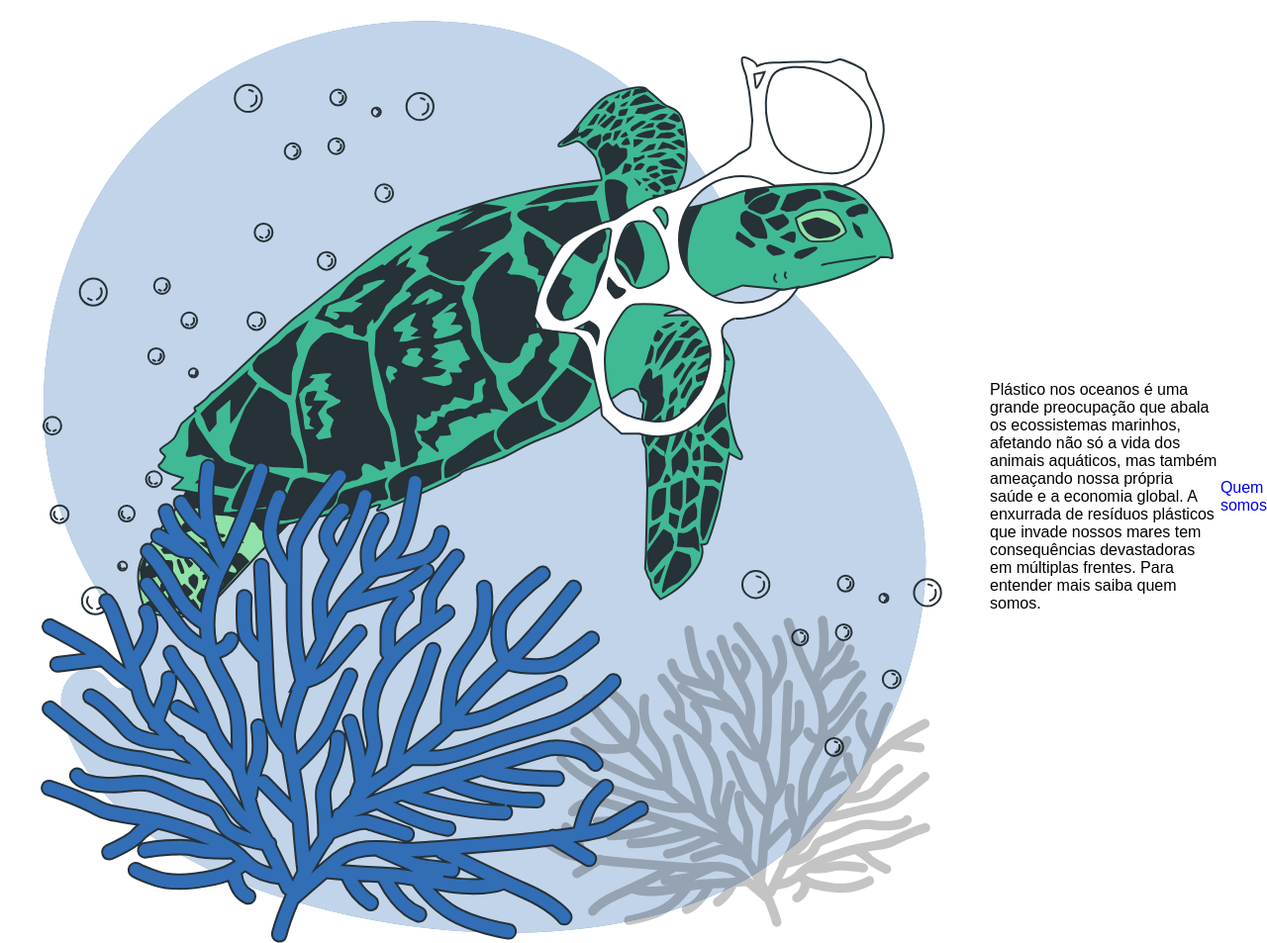
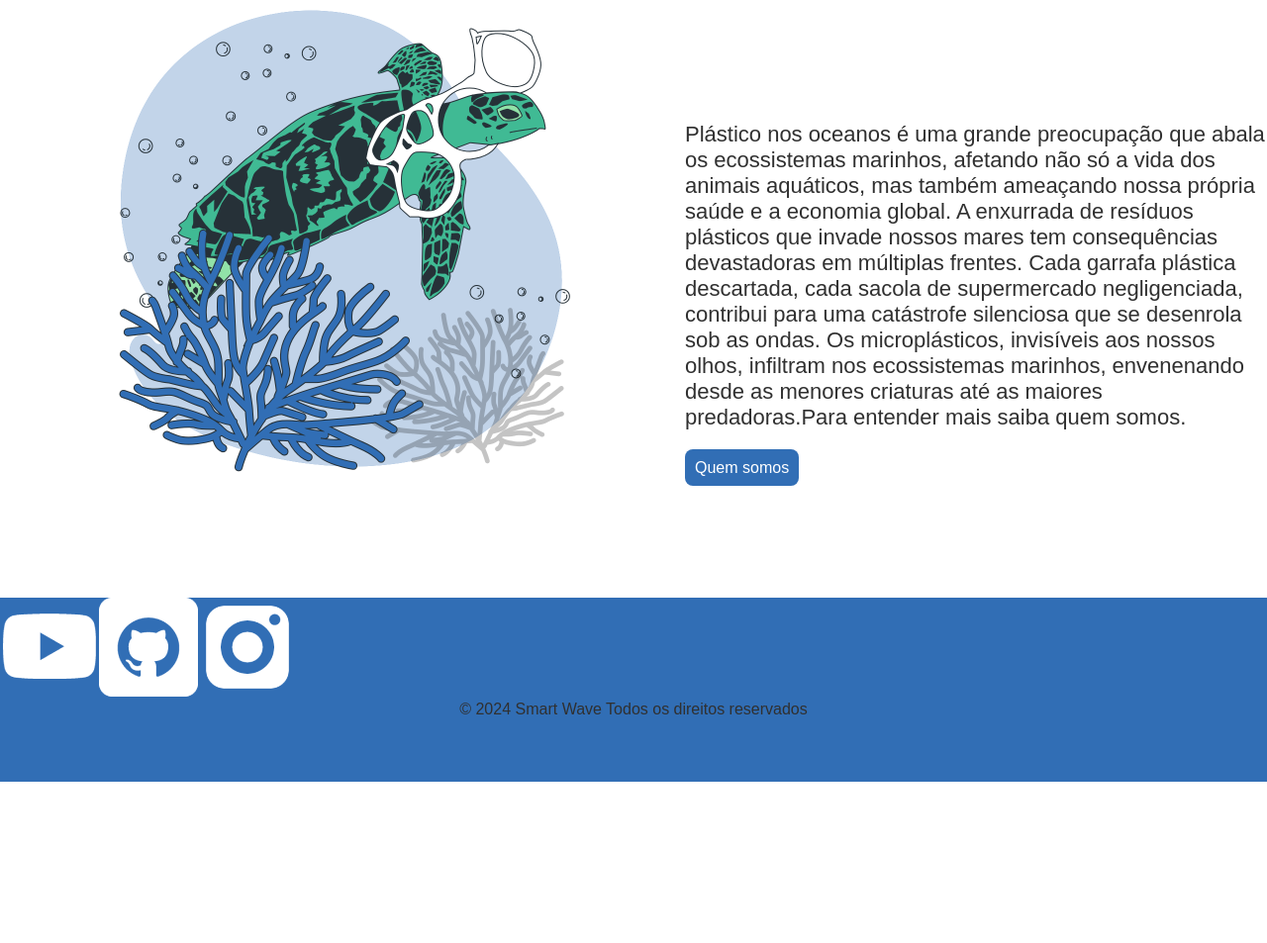
Before and after one commit to IgorWJ/pag_smart_wave, a plain HTML site: page index.html in a window 1280 px wide. Shown: the part 880-1833 px from the top of the page at 99% size. After the commit the page ends 1670 px from the top, so only its background shows below. Drawn offline with Linux system fonts and the light colour scheme.

Commit message:
pag_inicial_parte 2

```diff
--- a/index.html
+++ b/index.html
@@ -18,10 +18,10 @@
         </nav>
     </header>
 <main>
-    <section>
+    <section id="section1">
         <div class="main-text">
         <h1>Smart Wave: Ondas Inteligentes, Oceanos Protegidos.</h1>
-        <p>A Smart Wave é uma iniciativa, em parceria com empresas parceiras interessadas, que visa promover a reciclagem de plásticos de forma conveniente, diretamente das casas das pessoas. </p>
+        <p>A Smart Wave é uma iniciativa, em parceria com empresas parceiras interessadas, que visa promover a reciclagem de plásticos de forma conveniente, diretamente das casas das pessoas. Através de um sistema intuitivo, os usuários podem solicitar a coleta de plásticos recicláveis em suas residências e em troca, os usuários recebem uma gorjeta como incentivo pela separação e entrega adequada dos resíduos recicláveis. </p>
         <a href="https://www.youtube.com/watch?v=TpOUnFI34zg">Saiba mais</a>
     </div>
     <div class="main-img">
@@ -29,12 +29,14 @@
     </div>
     </section>
 
-    <section class="section2">
+    <section id="section2">
         <div class="img2">
         <img src="./img/tartaruga.png" alt="imagem de uma tartaruga marinha">
         </div>
-        <p>Plástico nos oceanos é uma grande preocupação que abala os ecossistemas marinhos, afetando não só a vida dos animais aquáticos, mas também ameaçando nossa própria saúde e a economia global. A enxurrada de resíduos plásticos que invade nossos mares tem consequências devastadoras em múltiplas frentes. Para entender mais saiba quem somos.</p>
+        <div class="text2">
+        <p>Plástico nos oceanos é uma grande preocupação que abala os ecossistemas marinhos, afetando não só a vida dos animais aquáticos, mas também ameaçando nossa própria saúde e a economia global. A enxurrada de resíduos plásticos que invade nossos mares tem consequências devastadoras em múltiplas frentes. Cada garrafa plástica descartada, cada sacola de supermercado negligenciada, contribui para uma catástrofe silenciosa que se desenrola sob as ondas. Os microplásticos, invisíveis aos nossos olhos, infiltram nos ecossistemas marinhos, envenenando desde as menores criaturas até as maiores predadoras.Para entender mais saiba quem somos.</p>
         <a href="./quem_somos.html">Quem somos</a>
+    </div>
     </section>
 </main>
 
@@ -53,6 +55,7 @@
     <a href="#"><img src="./img/instagram.png" alt="logo Smart Wave"></a>
 </div>
 </nav>
+    <p class="copy">© 2024 Smart Wave Todos os direitos reservados</p>
 </footer>
 
 
--- a/style.css
+++ b/style.css
@@ -41,7 +41,7 @@ header{
     border-bottom: 3px solid gray;
 }
 
-main section{
+main #section1{
     display: flex;
     justify-content: space-between;
 }
@@ -58,6 +58,8 @@ color: #316EB5;
     color: #303030;
     margin-top: 2rem;
     padding-bottom: 5%;
+    font-size: 22px;
+
 }
 .main-text a{
 
@@ -68,6 +70,37 @@ color: #316EB5;
 
 }
 
+#section2{
+    display: flex;
+    justify-content: space-between;
+    align-items: center;
+}
+
+#section2 a{
+    background: #316EB5;
+    color: #ffffff;
+    padding: 10px;
+    border-radius: 8px;
+}
+
+#section2 p{
+    font-size: 100%;
+    color: #303030;
+    padding-bottom: 5%;
+    font-size: 22px;
+
+}
+
+#section2 img{
+    width: 500px;
+    padding-bottom: 20%;
+    margin-left: 20%;
+}
+
+.text2{
+    margin-left: 15%;
+}
+
 footer{
     background: #316EB5;
 }
@@ -75,11 +108,11 @@ footer{
 .navigation2{
     display: flex;
     align-items: center;
+}
+
+.copy{
+    text-align: center;
+    color: #303030;
+    padding-bottom: 5%;
 
 }
-
-.section2{
-    display: flex;
-    justify-content: space-between;
-    align-items: center;
-}
```
